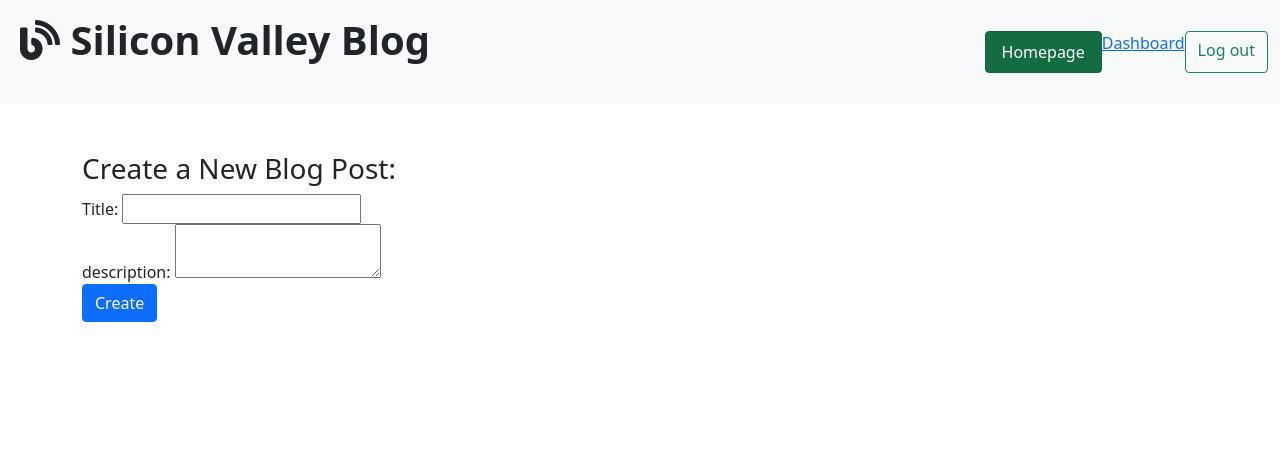
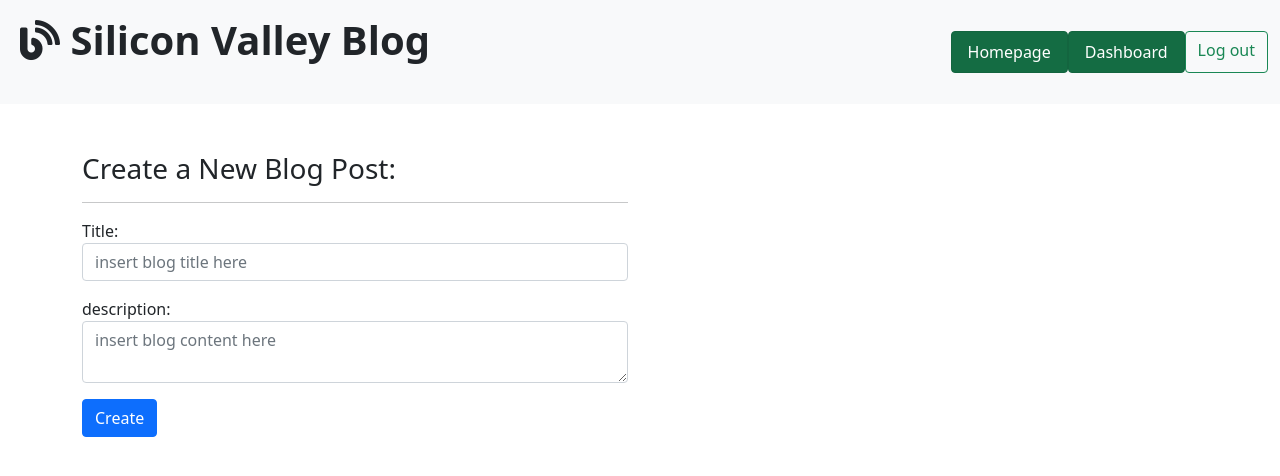
Before and after one commit to willyhuang18/Silicon-Valley-Blog, a Node server app: page /dashboard/new-post in a window 1280 px wide. Shown: the top 476 px of the page. Run offline with Node 20, Linux system fonts and the light colour scheme; a user stored in the database is signed in; data that the repository does not hold is empty; some libraries are stand-ins or nearby versions.

Commit message:
bootstrap the style

```diff
--- a/views/layouts/main.handlebars
+++ b/views/layouts/main.handlebars
@@ -28,7 +28,7 @@
                     <form class="d-flex">
                         {{#if loggedIn}}
                         <a href="/" type="button" class=" btn nav-link active btn-success " aria-current="page"> Homepage</a>
-                        <a href="/dashboard">Dashboard</a>
+                        <a href="/dashboard" type="button" class=" btn nav-link active btn-success ">Dashboard</a>
                         <a href="/login" id="logout" class="btn btn-outline-success" type="submit">Log out</a>
                         {{else}}
                         <a href="/" type="button" class=" btn nav-link active btn-success " aria-current="page"> Homepage</a>
--- a/views/new-posts.handlebars
+++ b/views/new-posts.handlebars
@@ -1,17 +1,18 @@
 <div class="row mt-4">
   <div class="col-md-6">
     <h3>Create a New Blog Post:</h3>
+    <hr class="mb-3">
 
-    <form class="form newPostForm">
-      <div class="form-group">
+    <form class="form newPostForm ">
+      <div class="mb-3">
         <label for="post-name">Title: </label>
-        <input class="form-input" type="text" id="postTitle" name="title" />
+        <input class="form-control" type="text" id="postTitle" name="title" placeholder="insert blog title here" />
       </div>
-      <div class="form-group">
+      <div class="mb-3">
         <label for="blogContent">description:</label>
-        <textarea class="form-input" id="blogContent" name="text"></textarea>
+        <textarea class="form-control" id="blogContent" name="text"  placeholder="insert blog content here"></textarea>
       </div>
-      <div class="form-group">
+      <div class="mb-3">
         <button type="submit" class="btn btn-primary">Create</button>
       </div>
     </form>
--- a/views/partials/post-info.handlebars
+++ b/views/partials/post-info.handlebars
@@ -1,5 +1,5 @@
 
-<div class="card">
+<div class="card shadow mb-3">
   <h5 class="card-header">{{title}}</h5>
   <div class="card-body">
       {{text}}
```
Also changed, not shown: views/dashboard.handlebars (+7 -4 lines), views/edit-posts.handlebars (+5 -9 lines).
